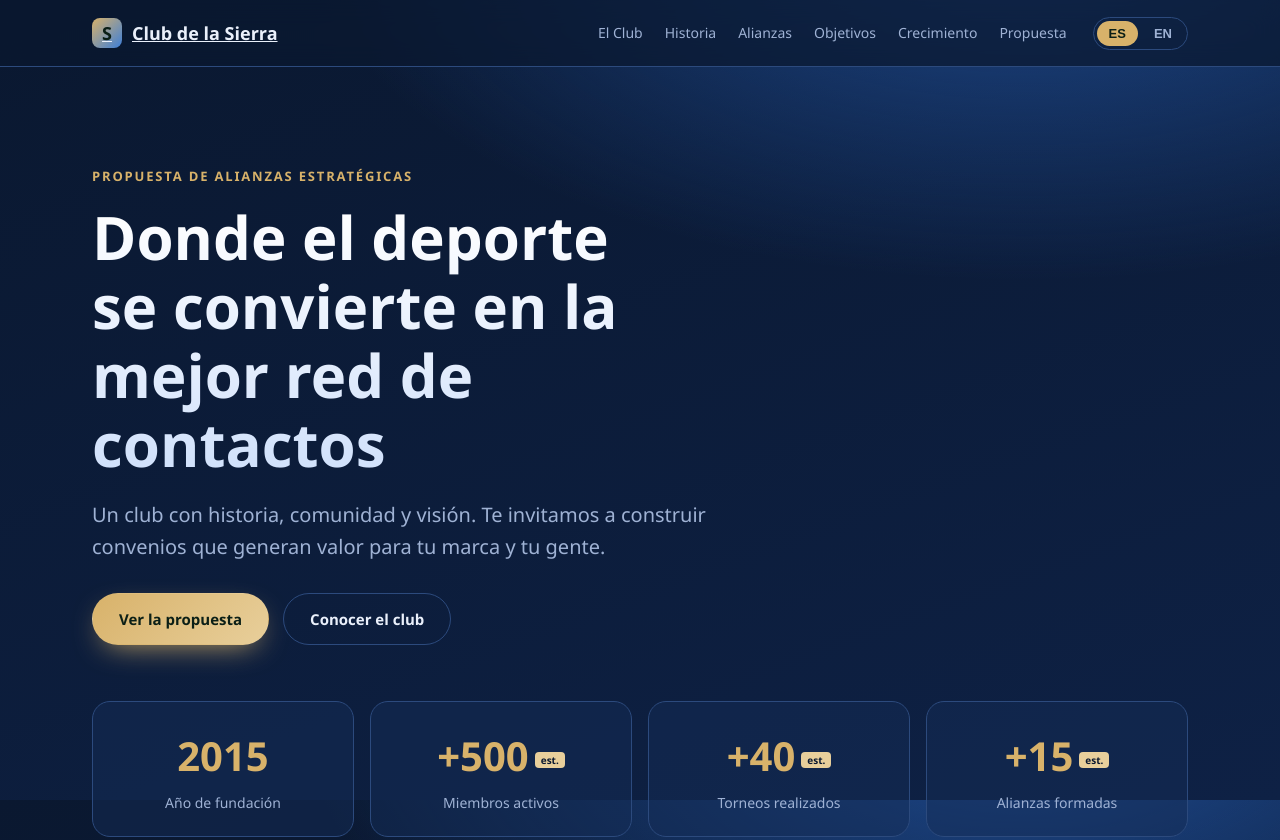
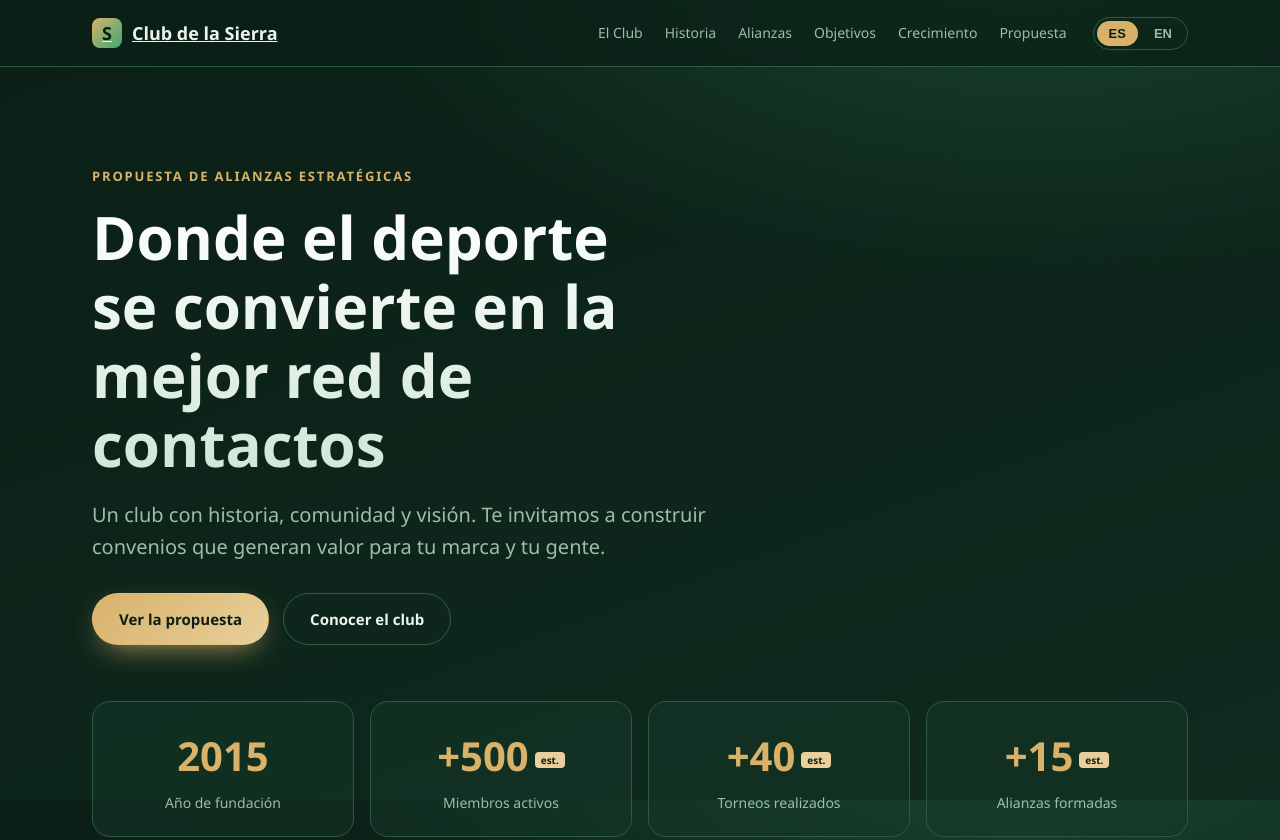
Before and after one commit to clubdelasierrabolivia-hub/De-La-Sierra-Club, a plain HTML site: page index.html in a window 1280 px wide. Shown: the top 840 px of the page. Drawn offline with Linux system fonts and the light colour scheme.

Commit message:
Regresa el fondo a verde

```diff
--- a/styles.css
+++ b/styles.css
@@ -1,14 +1,14 @@
 :root{
-  --bg:#0a1830;          /* azul marino profundo */
-  --bg-2:#0e2145;
-  --surface:#13294f76;
-  --card:#152c5680;
-  --line:#2c4a7d;
-  --text:#eaf0fb;
-  --muted:#9fb2d4;
+  --bg:#0b1f16;          /* verde bosque profundo */
+  --bg-2:#0f2a1e;
+  --surface:#12352476;
+  --card:#14392880;
+  --line:#2e5a44;
+  --text:#eaf3ec;
+  --muted:#9fbcaa;
   --gold:#d8b26a;        /* dorado elegante */
   --gold-soft:#e8cf9b;
-  --accent:#3e7fd8;      /* azul vivo */
+  --accent:#3ea675;      /* verde vivo */
   --radius:18px;
   --maxw:1140px;
   --font:"Segoe UI",Roboto,Helvetica,Arial,sans-serif;
@@ -18,7 +18,7 @@ html{scroll-behavior:smooth}
 body{
   font-family:var(--font);
   color:var(--text);
-  background:radial-gradient(1200px 600px at 80% -10%,#1e4a8f 0%,transparent 60%),
+  background:radial-gradient(1200px 600px at 80% -10%,#1a4732 0%,transparent 60%),
              linear-gradient(160deg,var(--bg) 0%,var(--bg-2) 100%);
   background-attachment:fixed;
   line-height:1.6;
@@ -36,7 +36,7 @@ a{color:inherit}
 header.nav{
   position:sticky;top:0;z-index:50;
   backdrop-filter:blur(12px);
-  background:rgba(10,24,48,.72);
+  background:rgba(11,31,22,.72);
   border-bottom:1px solid var(--line);
 }
 .nav-in{display:flex;align-items:center;gap:18px;height:66px}
@@ -60,7 +60,7 @@ header.nav{
 .hero{padding:96px 0 70px;position:relative;overflow:hidden}
 .hero .kicker{margin-bottom:16px;display:inline-block}
 .hero h1{font-size:clamp(34px,6vw,60px);max-width:16ch;margin-bottom:20px;
-  background:linear-gradient(180deg,#fff,#cfe0fb);-webkit-background-clip:text;background-clip:text;color:transparent}
+  background:linear-gradient(180deg,#fff,#cfe6d6);-webkit-background-clip:text;background-clip:text;color:transparent}
 .hero p{font-size:clamp(16px,2.2vw,20px);color:var(--muted);max-width:60ch;margin-bottom:30px}
 .hero-cta{display:flex;gap:14px;flex-wrap:wrap}
 
```
Also changed, not shown: 1 other file.
